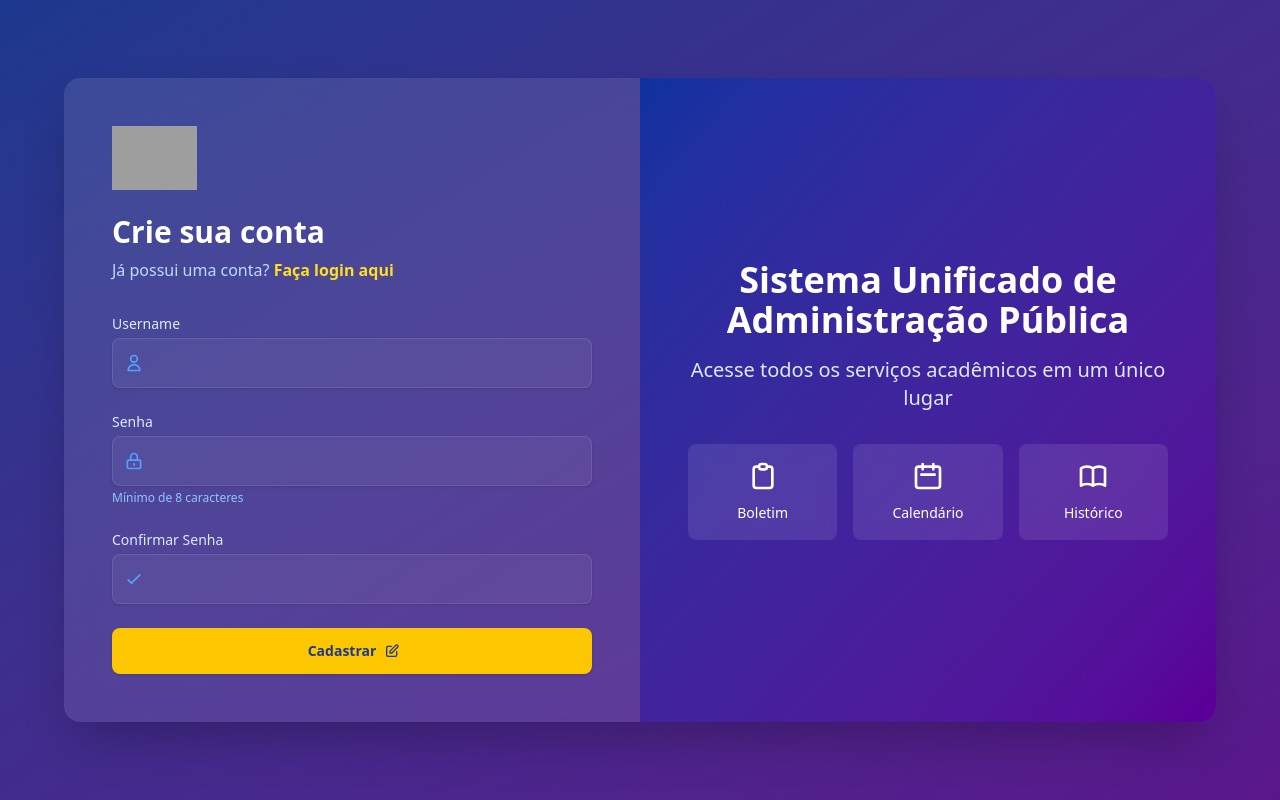
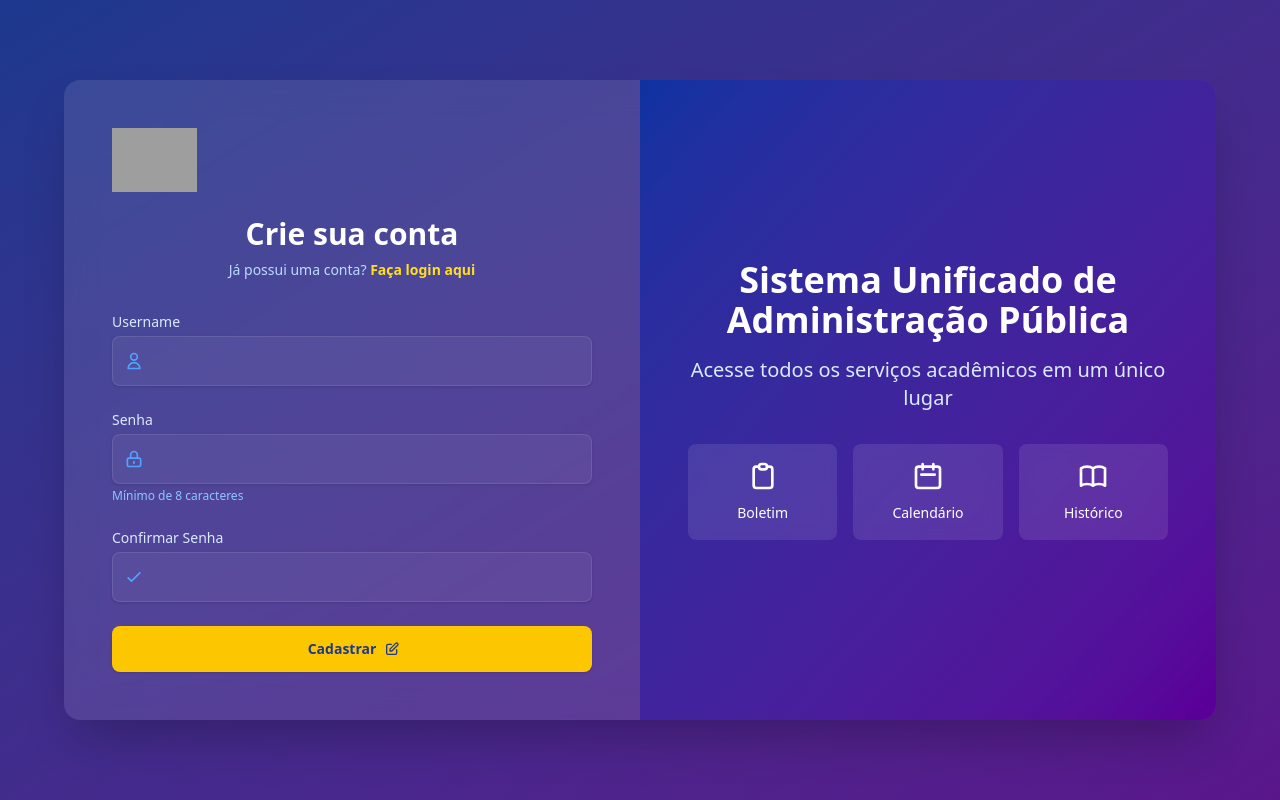
Before and after one commit to ranixx1/SIGED, a Django app: page /usuarios/cadastro/ in a window 1280 px wide. Run offline with Django 4.2, Linux system fonts and the light colour scheme; grey boxes are pictures that could not be loaded.

Commit message:
centralizando textos

```diff
--- a/suap-clone/usuarios/templates/cadastro.html
+++ b/suap-clone/usuarios/templates/cadastro.html
@@ -10,8 +10,8 @@
                 <div class="flex justify-center lg:justify-start">
                     <img class="h-16 w-auto" src="{% static 'logo.png' %}" alt="SUAP Clone">
                 </div>
-                <h1 class="mt-6 text-3xl font-extrabold text-white">Crie sua conta</h1>
-                <p class="mt-2 text-blue-200">
+                <h1 class="mt-6 text-3xl font-extrabold text-white text-center">Crie sua conta</h1>
+                <p class="mt-2 text-blue-200 text-sm text-center">
                     Já possui uma conta?
                     <a href="{% url 'login'%}" class="font-semibold text-yellow-300 hover:text-yellow-200 transition-colors">Faça login aqui</a>
                 </p>
```
